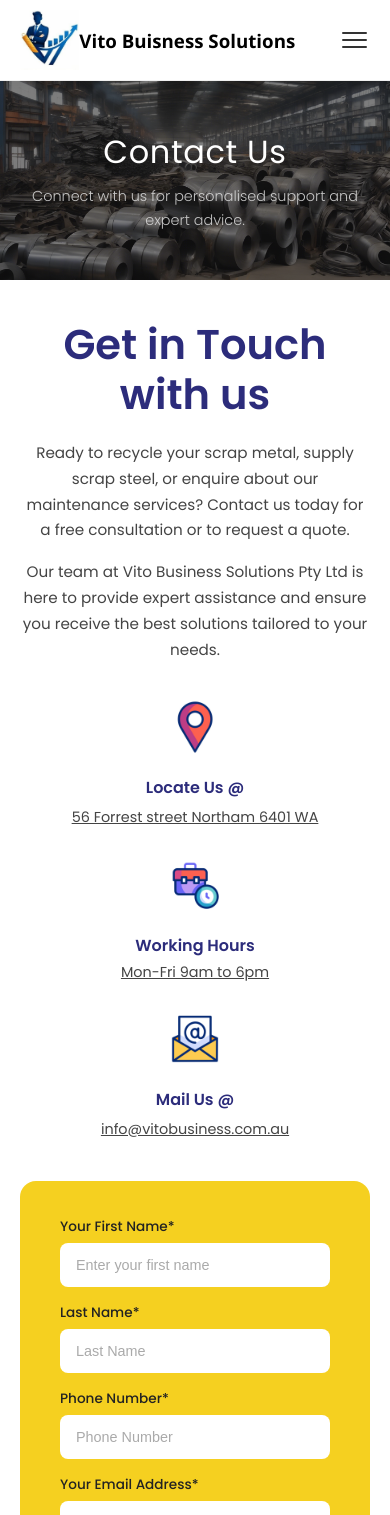
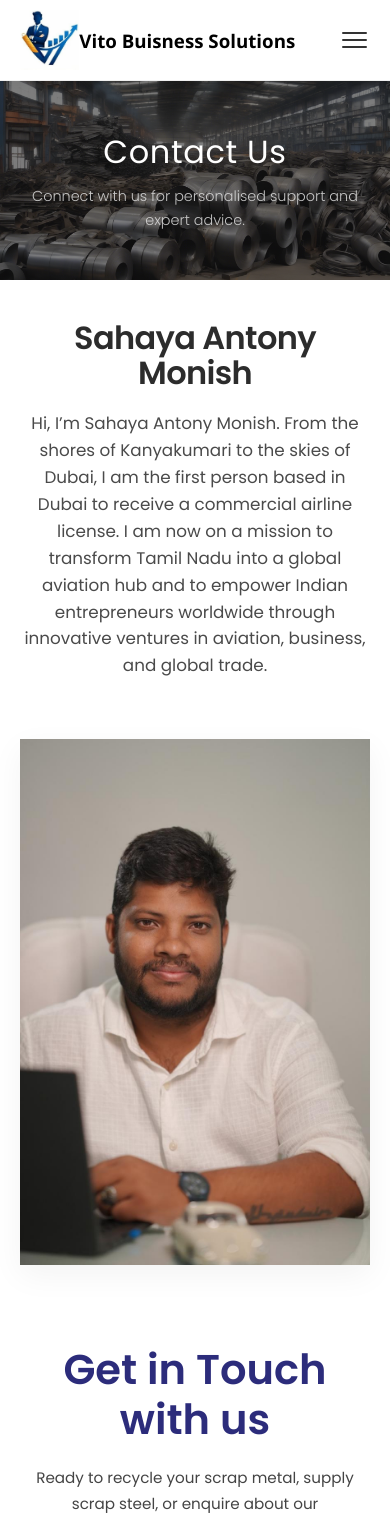
Before and after one commit to Immanuel1111/vito-business, a React (Vite) app in the folder vito/: page /contact in a window 390 px wide. Shown: the top 1515 px of the page. Built offline with nearby package versions, Linux system fonts and the light colour scheme.

Commit message:
01 14:31

```diff
--- a/vito/src/pages/Contact/Contact.css
+++ b/vito/src/pages/Contact/Contact.css
@@ -45,6 +45,54 @@
   margin: 0;
 }
 
+/* ── Person Details Section ── */
+.person-details {
+  display: flex;
+  align-items: center;
+  justify-content: space-between;
+  padding: 60px 80px;
+  gap: 60px;
+  background: white;
+  max-width: 1200px;
+  margin: 0 auto;
+}
+
+.person-details-left {
+  flex: 1.2;
+}
+
+.person-details-left h1 {
+  font-size: 3.2rem;
+  font-weight: 800;
+  color: #2c2c2c;
+  margin-bottom: 20px;
+  line-height: 1.1;
+  letter-spacing: -0.02em;
+  white-space: nowrap;
+}
+
+.person-details-left p {
+  font-size: 1.05rem;
+  color: #4a4a4a;
+  line-height: 1.6;
+  margin-bottom: 20px;
+}
+
+.person-details-right {
+  flex: 1;
+  display: flex;
+  justify-content: center;
+}
+
+.person-details-right img {
+  width: 100%;
+  max-width: 420px;
+  height: auto;
+  object-fit: contain;
+  box-shadow: 0 10px 30px rgba(0, 0, 0, 0.05);
+  /* Optional subtle shadow just in case */
+}
+
 /* ── Contact Section ── */
 .contact-section {
   display: flex;
@@ -57,16 +105,29 @@
 
 /* ── Responsive ── */
 @media (max-width: 1024px) {
-  .contact-section {
+
+  .contact-section,
+  .person-details {
     padding: 60px 40px;
     gap: 40px;
   }
 }
 
 @media (max-width: 768px) {
-  .contact-section {
+
+  .contact-section,
+  .person-details {
     flex-direction: column;
     padding: 40px 20px;
+  }
+
+  .person-details-left {
+    text-align: center;
+  }
+
+  .person-details-left h1 {
+    font-size: 2.5rem;
+    white-space: normal;
   }
 
   .contact-left {
@@ -94,6 +155,12 @@
 
   .contact-form {
     padding: 24px 20px;
+  }
+}
+
+@media (max-width: 480px) {
+  .person-details-left h1 {
+    font-size: 2rem;
   }
 }
 
--- a/vito/src/pages/Contact/Contact.jsx
+++ b/vito/src/pages/Contact/Contact.jsx
@@ -7,6 +7,7 @@ import locateIcon from "./images/locate.webp";
 import hoursIcon from "./images/hours.webp";
 import mailIcon from "./images/mail.webp";
 import emailjs from '@emailjs/browser';
+import r1Image from "./images/r1.jpeg";
 
 const Contact = () => {
   const form = useRef();
@@ -47,7 +48,18 @@ const Contact = () => {
           <p>Connect with us for personalised support and expert advice.</p>
         </div>
       </div>
+      <div className="person-details">
+        <div className="person-details-left">
+          <h1>Sahaya Antony Monish</h1>
+          <p>
+            Hi, I’m Sahaya Antony Monish. From the shores of Kanyakumari to the skies of Dubai, I am the first person based in Dubai to receive a commercial airline license. I am now on a mission to transform Tamil Nadu into a global aviation hub and to empower Indian entrepreneurs worldwide through innovative ventures in aviation, business, and global trade.
 
+          </p>
+        </div>
+        <div className="person-details-right">
+          <img src={r1Image} alt="Sahaya Antony Monish" />
+        </div>
+      </div>
       <div className="contact-section">
         {/* Left Side */}
         <div className="contact-left">
```
Also changed, not shown: vito/src/pages/Contact/images/r1.jpeg (added).
